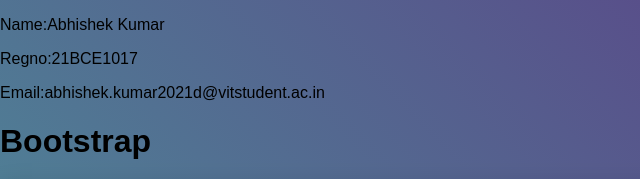
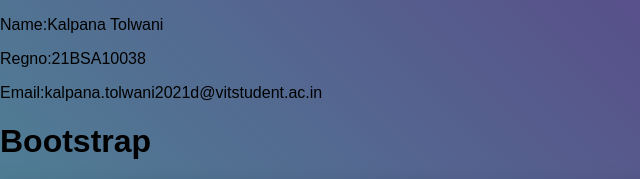
Before and after one commit to kalpanaa19/MERN2, a plain HTML site: page index.html in a window 1280 px wide. Shown: the top 179 px of the page, 0-640 px from the left. Drawn offline with Linux system fonts and the light colour scheme.

Commit message:
Update index.html

```diff
--- a/index.html
+++ b/index.html
@@ -6,9 +6,9 @@
     <link rel="stylesheet" href="style.css">
 </head>
 <body>
-    <p>Name:Abhishek Kumar</p>
-    <p>    Regno:21BCE1017 </p>
-     <p>Email:abhishek.kumar2021d@vitstudent.ac.in</p>
+    <p>Name:Kalpana Tolwani</p>
+    <p>    Regno:21BSA10038 </p>
+     <p>Email:kalpana.tolwani2021d@vitstudent.ac.in</p>
     <h1>Bootstrap</h1>
     <table border="1">
         <tr>
```
